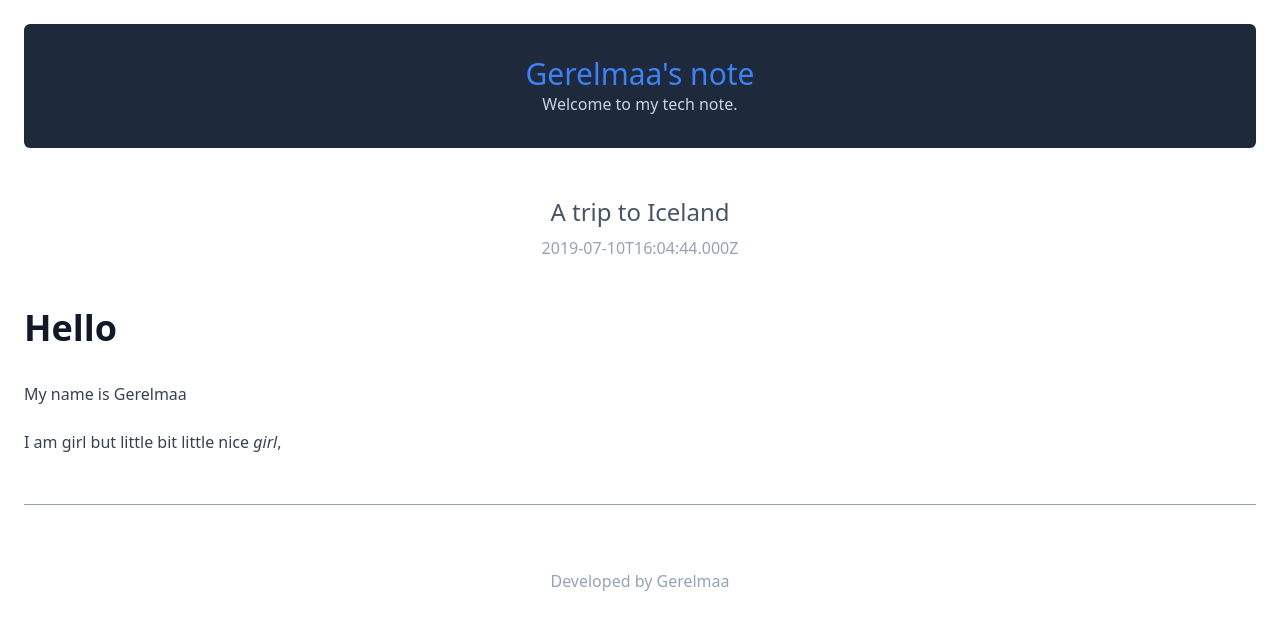
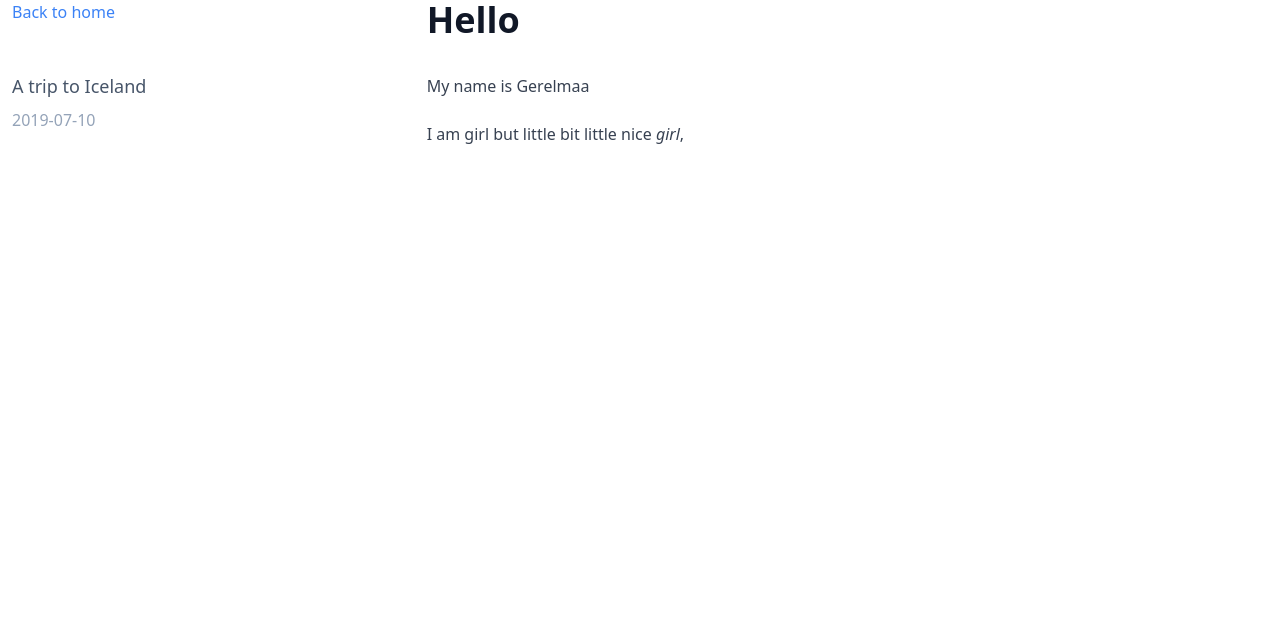
Before and after one commit to gegeemaa/technicalblog, a Next.js app: page /posts/post1 in a window 1280 px wide. Shown: the top 630 px of the page. Built offline with nearby package versions, Linux system fonts and the light colour scheme.

Commit message:
Add tailwind style

```diff
--- a/app/layout.tsx
+++ b/app/layout.tsx
@@ -1,7 +1,6 @@
 import './globals.css'
 import type { Metadata } from 'next'
 import { Inter } from 'next/font/google'
-import Link from 'next/link'
 
 const inter = Inter({ subsets: ['latin'] })
 
@@ -16,31 +15,13 @@ export default function RootLayout({
   children: React.ReactNode
 }) {
 
-  const header = (
-    <header>
-      <div className='text-center bg-slate-800 p-8 mt-6 mb-6 rounded-md'>
-        <Link href="/">
-          <h1 className='text-3xl text-blue-500'>Gerelmaa's note</h1>
-        </Link>
-        <p className='text-slate-300'>Welcome to my tech note.</p>
-      </div>
-    </header>
-  );
-  const footer = (
-    <footer>
-      <div className='border-t border-slate-400 mt-12 py-16 text-center text-slate-400'>
-        <h3>Developed by Gerelmaa</h3>
-      </div>
-    </footer>
-  )
 
   return (
     <html lang="en">
       <body>
-        <div className='mx-auto max-w-7xl px-6 '>
-          {header}
+        <div>
+          {/* {header} */}
           {children}
-          {footer}
         </div>
       </body>
     </html>
--- a/app/page.tsx
+++ b/app/page.tsx
@@ -1,7 +1,25 @@
+import Link from "next/link";
+import PostPerview from "./components/PostPerview";
+import getPostMetadata from "./components/getPostMetadata";
 
 
-import getPostMetadata from "./components/getPostMetadata";
-import PostPerview from "./components/PostPerview";
+const header = (
+  <header>
+    <div className='text-center p-8 mt-6 mb-6 rounded-md'>
+      <Link href="/">
+        <h1 className='text-3xl text-blue-500'>Gerelmaa's note</h1>
+      </Link>
+      <p className='text-slate-300'>Welcome to my tech note.</p>
+    </div>
+  </header>
+);
+const footer = (
+  <footer>
+    <div className='border-t border-slate-400 mt-12 py-16 text-center text-slate-400'>
+      <h3>Developed by Gerelmaa</h3>
+    </div>
+  </footer>
+)
 
 export default function Home() {
   const postMetadata = getPostMetadata();
@@ -10,8 +28,13 @@ export default function Home() {
   ))
 
   return (
-    <div className="grid grid-cols-1 gap-4 md:grid-cols-2">
-        {postPreviews}
+    <div className='mx-auto max-w-7xl px-6'>
+      {header}
+      <div className="grid grid-cols-1 gap-4 md:grid-cols-2">
+          {postPreviews}
+      </div>
+      {footer}
     </div>
+
   )
 }
--- a/app/posts/[slug]/page.tsx
+++ b/app/posts/[slug]/page.tsx
@@ -2,6 +2,7 @@ import fs from "fs";
 import Markdown from "markdown-to-jsx";
 import matter from "gray-matter";
 import getPostMetadata from "@/app/components/getPostMetadata";
+import Link from "next/link";
 
 const getPostContent = (slug: string) =>{
     const folder = "posts/";
@@ -22,14 +23,17 @@ const PostPage = (props: any) => {
     const slug = props.params.slug;
     const post = getPostContent(slug);
     return(
-        <div>
-            <div className="my-12 text-center">
-                <h1 className="text-2xl text-slate-600">
-                    {post.data.title}
-                </h1>
-                <p className="text-slate-400 mt-2">{post.data.date}</p>
+        <div className="grid grid-cols-12">
+            <div className="sticky top-0 col-span-4 px-3 self-start">
+                <Link href="/" className="text-base text-blue-500">Back to home</Link>
+                <div className="my-12">
+                    <h1 className="text-lg text-slate-600">
+                        {post.data.title}
+                    </h1>
+                    <p className="text-slate-400 mt-2">{post.data.date}</p>
+                </div>
             </div>
-            <article className="prose">
+            <article className="prose col-span-8">
                 <Markdown>{post.content}</Markdown>
             </article>
         </div>
--- a/posts/post1.md
+++ b/posts/post1.md
@@ -1,7 +1,7 @@
 ---
 title: A trip to Iceland
 subtitle: 'Watson & Crick '
-date: '2019-07-10T16:04:44.000Z'
+date: '2019-07-10'
 ---
   # Hello
 
--- a/posts/post3.md
+++ b/posts/post3.md
@@ -1,7 +1,7 @@
 ---
 title: Hello
 subtitle: 'Gerelmaa '
-date: '2019-07-10T16:04:44.000Z'
+date: '2019-07-10'
 ---
 
 
```
